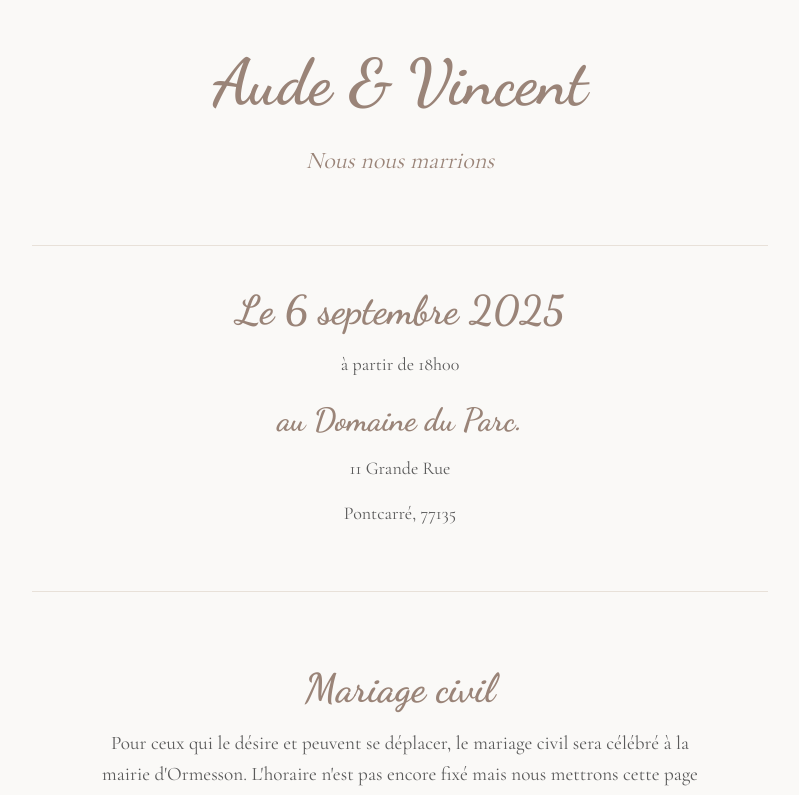
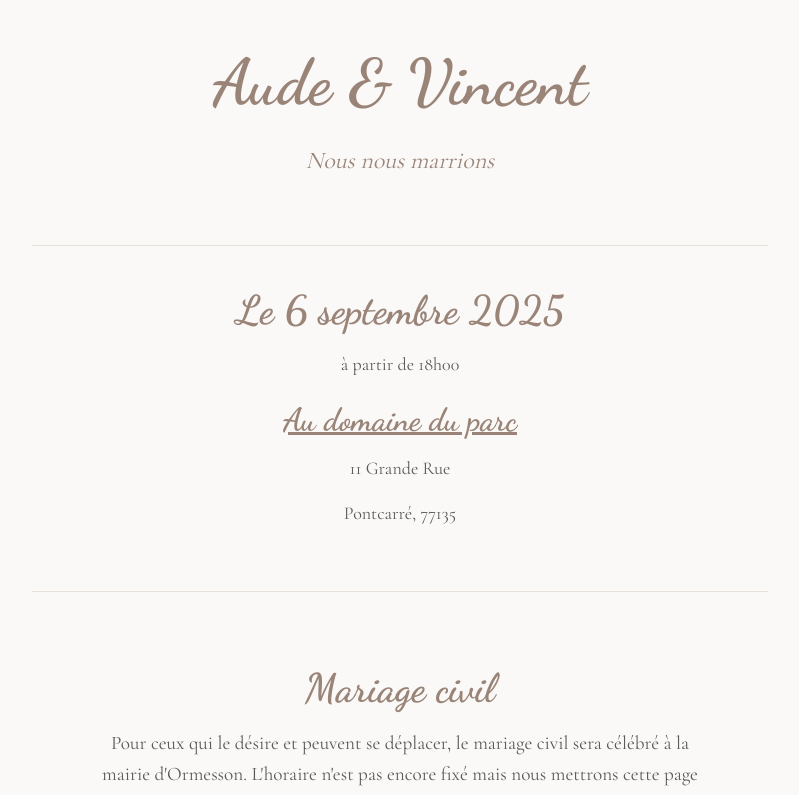
Before and after one commit to reifocS/aude-et-vincent, a website built with Parcel: page index.html in a window 1280 px wide. Shown: the top 795 px of the page, without its empty margins (240-1039 px from the left). Built offline with nearby package versions, Linux system fonts and the light colour scheme.

Commit message:
lien vers maps

```diff
--- a/index.html
+++ b/index.html
@@ -27,14 +27,17 @@
           <p>à partir de 18h00</p>
         </div>
         <div class="location">
-          <h3>au Domaine du Parc.</h3>
+          <h3><a href="https://maps.app.goo.gl/8hPyf7RihkfsT9HF9" target="_blank" rel="noopener noreferrer">
+              Au domaine du parc
+            </a>
+          </h3>
           <p>11 Grande Rue</p>
           <p>Pontcarré, 77135</p>
         </div>
       </div>
 
     </section>
-    <section class="civil">
+    <section class="">
       <div class="message">
         <h2>Mariage civil</h2>
 
--- a/styles.css
+++ b/styles.css
@@ -3,6 +3,10 @@
   margin: 0;
   padding: 0;
   box-sizing: border-box;
+}
+
+a {
+  color: inherit;
 }
 
 body {
```
